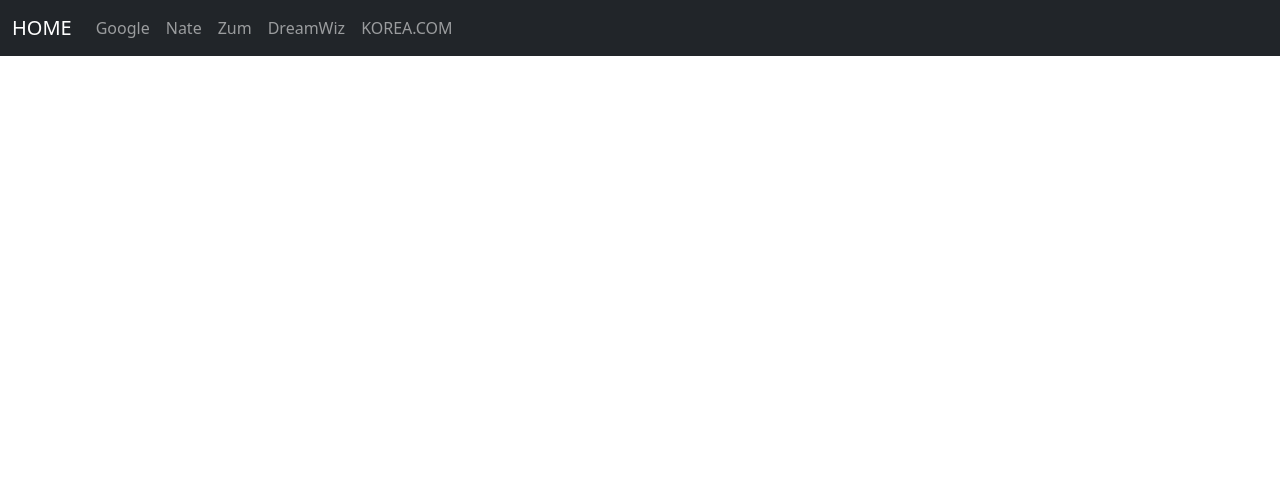
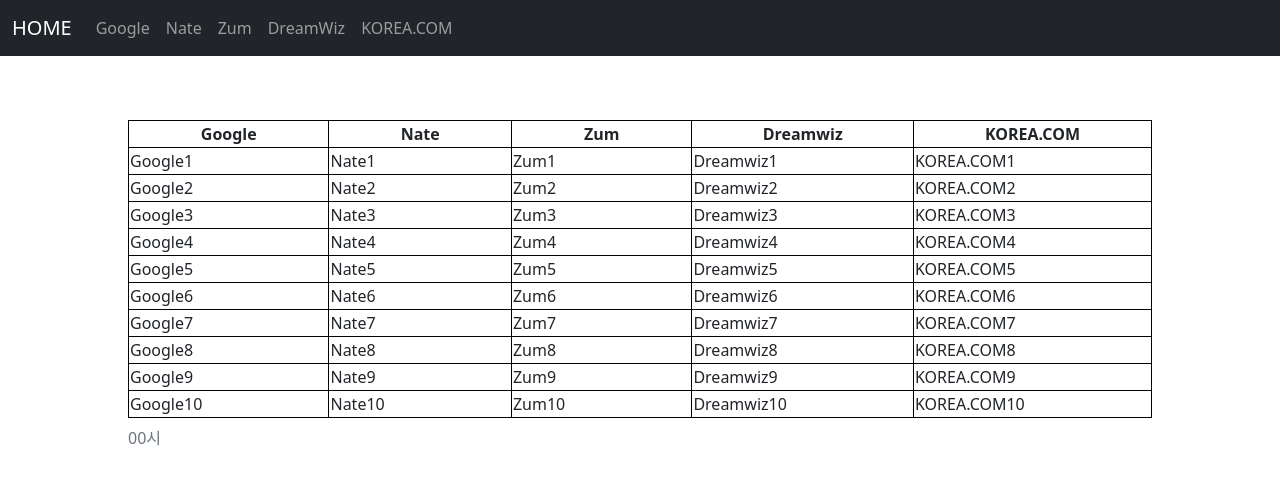
Before and after one commit to Hyeonjae-K/Keywords-service, a Flask app: page / in a window 1280 px wide. Shown: the top 485 px of the page. Run offline with Flask 2, Linux system fonts and the light colour scheme.

Commit message:
검색어 순위 폼

```diff
--- a/static/css/style.css
+++ b/static/css/style.css
@@ -0,0 +1,24 @@
+.margin-0-auto {
+    margin: 0 auto;
+}
+
+.table-style {
+    table-layout: fixed;
+    margin-left: 10%;
+    margin-right: 10%;
+    margin-top: 5%;
+    border-collapse: collapse;
+}
+
+.table-style table, th, td {
+    border: 1px solid black;
+    border-collapse: collapse;
+}
+
+.table-style th, td {
+    width: 5%;
+}
+
+.table-style th {
+    text-align: center;
+}
--- a/templates/index.html
+++ b/templates/index.html
@@ -1,16 +1,21 @@
 <!DOCTYPE html>
 <html lang="ko">
+
 <head>
     <meta charset="UTF-8">
     <title>Hot Keywords</title>
-    <link href="https://cdn.jsdelivr.net/npm/bootstrap@5.0.0-beta2/dist/css/bootstrap.min.css" rel="stylesheet" integrity="sha384-BmbxuPwQa2lc/FVzBcNJ7UAyJxM6wuqIj61tLrc4wSX0szH/Ev+nYRRuWlolflfl" crossorigin="anonymous">
+    <link href="https://cdn.jsdelivr.net/npm/bootstrap@5.0.0-beta2/dist/css/bootstrap.min.css" rel="stylesheet"
+        integrity="sha384-BmbxuPwQa2lc/FVzBcNJ7UAyJxM6wuqIj61tLrc4wSX0szH/Ev+nYRRuWlolflfl" crossorigin="anonymous">
     <link href="../static/css/style.css" rel="stylesheet">
 </head>
+
 <body>
+    <!-- navigation bar -->
     <nav class="navbar navbar-expand-lg navbar-dark bg-dark">
         <div class="container-fluid">
             <a class="navbar-brand" href="#">HOME</a>
-          <button class="navbar-toggler" type="button" data-bs-toggle="collapse" data-bs-target="#navbarNavAltMarkup" aria-controls="navbarNavAltMarkup" aria-expanded="false" aria-label="Toggle navigation">
+            <button class="navbar-toggler" type="button" data-bs-toggle="collapse" data-bs-target="#navbarNavAltMarkup"
+                aria-controls="navbarNavAltMarkup" aria-expanded="false" aria-label="Toggle navigation">
                 <span class="navbar-toggler-icon"></span>
             </button>
             <div class="collapse navbar-collapse" id="navbarNavAltMarkup">
@@ -25,6 +30,92 @@
         </div>
     </nav>
 
-      <script src="https://cdn.jsdelivr.net/npm/bootstrap@5.0.0-beta2/dist/js/bootstrap.bundle.min.js" integrity="sha384-b5kHyXgcpbZJO/tY9Ul7kGkf1S0CWuKcCD38l8YkeH8z8QjE0GmW1gYU5S9FOnJ0" crossorigin="anonymous"></script>
+    <!-- ranking table -->
+    <table class="table-style margin-0-auto">
+        <caption>00시</caption>
+        <tr>
+            <th>Google</th>
+            <th>Nate</th>
+            <th>Zum</th>
+            <th>Dreamwiz</th>
+            <th>KOREA.COM</th>
+        </tr>
+        <tr>
+            <td>Google1</td>
+            <td>Nate1</td>
+            <td>Zum1</td>
+            <td>Dreamwiz1</td>
+            <td>KOREA.COM1</td>
+        </tr>
+        <tr>
+            <td>Google2</td>
+            <td>Nate2</td>
+            <td>Zum2</td>
+            <td>Dreamwiz2</td>
+            <td>KOREA.COM2</td>
+        </tr>
+        <tr>
+            <td>Google3</td>
+            <td>Nate3</td>
+            <td>Zum3</td>
+            <td>Dreamwiz3</td>
+            <td>KOREA.COM3</td>
+        </tr>
+        <tr>
+            <td>Google4</td>
+            <td>Nate4</td>
+            <td>Zum4</td>
+            <td>Dreamwiz4</td>
+            <td>KOREA.COM4</td>
+        </tr>
+        <tr>
+            <td>Google5</td>
+            <td>Nate5</td>
+            <td>Zum5</td>
+            <td>Dreamwiz5</td>
+            <td>KOREA.COM5</td>
+        </tr>
+        <tr>
+            <td>Google6</td>
+            <td>Nate6</td>
+            <td>Zum6</td>
+            <td>Dreamwiz6</td>
+            <td>KOREA.COM6</td>
+        </tr>
+        <tr>
+            <td>Google7</td>
+            <td>Nate7</td>
+            <td>Zum7</td>
+            <td>Dreamwiz7</td>
+            <td>KOREA.COM7</td>
+        </tr>
+        <tr>
+            <td>Google8</td>
+            <td>Nate8</td>
+            <td>Zum8</td>
+            <td>Dreamwiz8</td>
+            <td>KOREA.COM8</td>
+        </tr>
+        <tr>
+            <td>Google9</td>
+            <td>Nate9</td>
+            <td>Zum9</td>
+            <td>Dreamwiz9</td>
+            <td>KOREA.COM9</td>
+        </tr>
+        <tr>
+            <td>Google10</td>
+            <td>Nate10</td>
+            <td>Zum10</td>
+            <td>Dreamwiz10</td>
+            <td>KOREA.COM10</td>
+        </tr>
+    </table>
+
+
+    <script src="https://cdn.jsdelivr.net/npm/bootstrap@5.0.0-beta2/dist/js/bootstrap.bundle.min.js"
+        integrity="sha384-b5kHyXgcpbZJO/tY9Ul7kGkf1S0CWuKcCD38l8YkeH8z8QjE0GmW1gYU5S9FOnJ0"
+        crossorigin="anonymous"></script>
 </body>
+
 </html>
```
Lines whose indentation alone changed are shown as unchanged.
